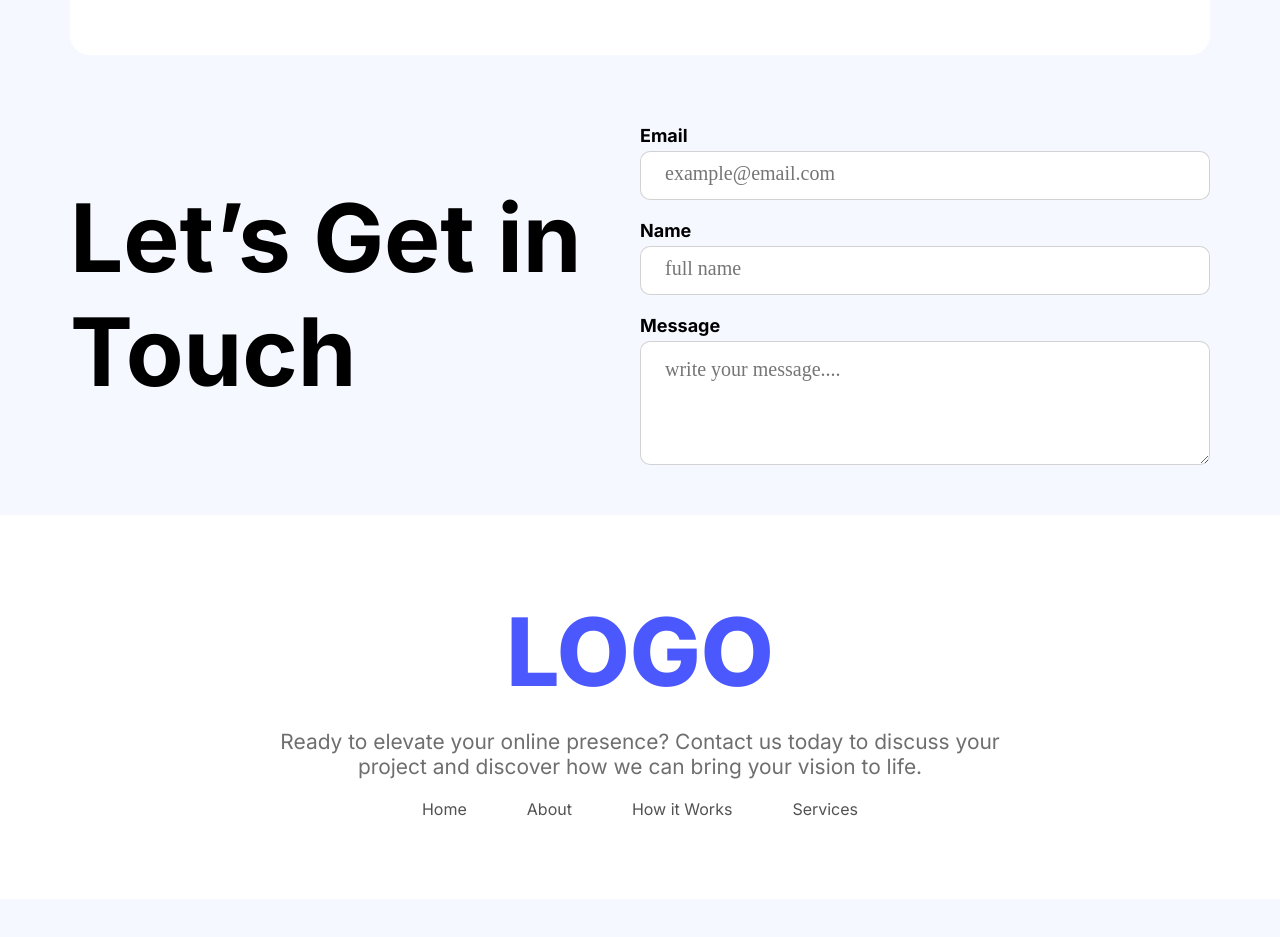
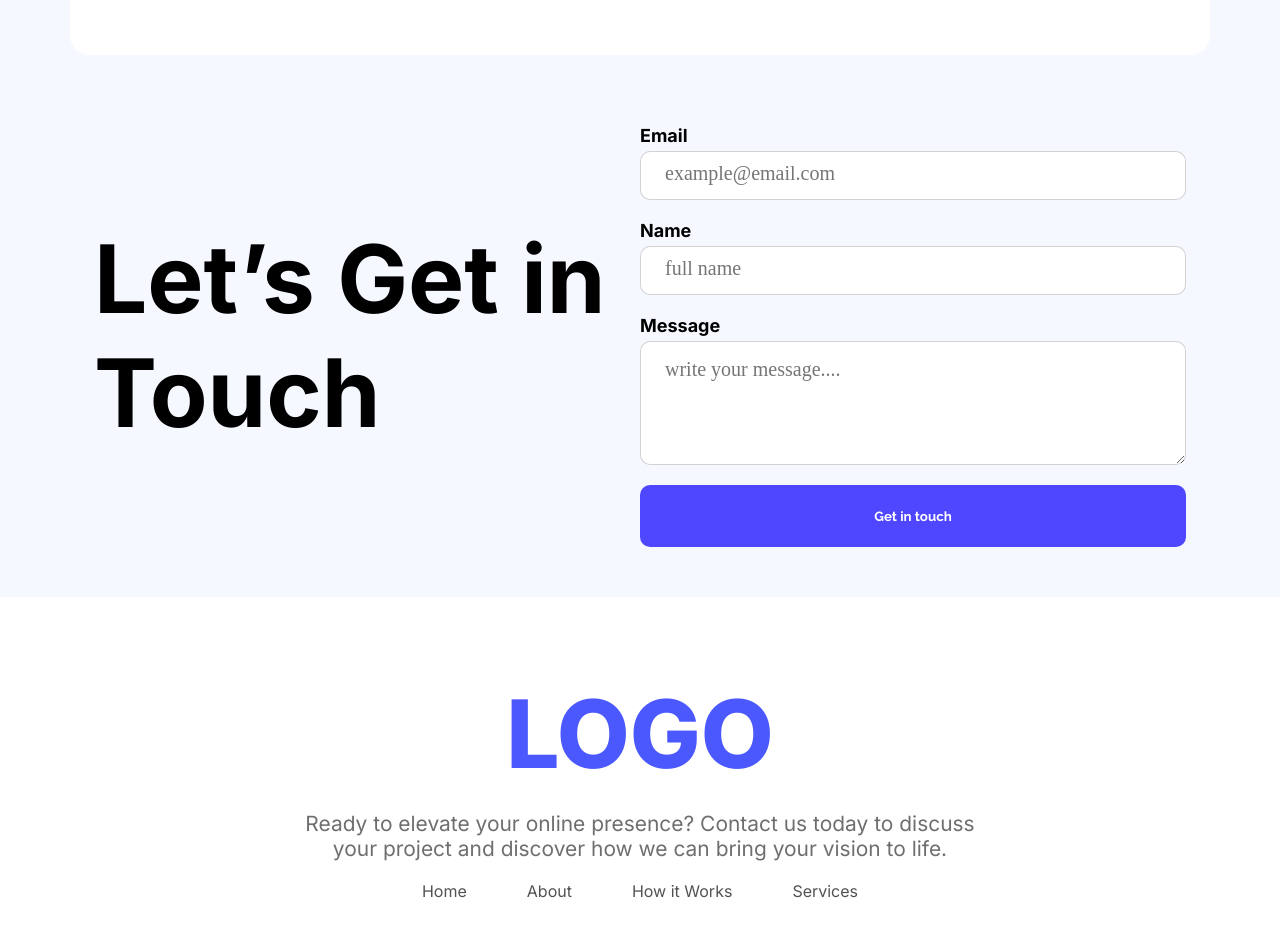
Before and after one commit to sakib-git/B12A01-landing-launchpad, a plain HTML site: page index.html in a window 1280 px wide. Shown: the part 2480-3417 px from the top of the page. Before the commit the page ends 3379 px from the top, so only its background shows below. Drawn offline with Linux system fonts and the light colour scheme.

Commit message:
final commit

```diff
--- a/index.html
+++ b/index.html
@@ -144,6 +144,7 @@
     Message
      <textarea name="" id="" cols="40" rows="6" placeholder="write your message...."></textarea>
    </label>
+   <button class="get-in-touch-btn">Get in touch</button>
        </div>
     </div>
     </main>
--- a/style.css
+++ b/style.css
@@ -170,8 +170,8 @@ h2 {
 
 .Thousands-Of-Productive-Users {
   max-width: 1140px;
+  background-color: #4d47ff17;
   margin-inline: auto;
-  background-color: #4d47ff17;
   margin-bottom: 50px;
   border-radius: 20px;
 }
@@ -239,7 +239,7 @@ h4 {
   }
 }
 .card {
-  width: 100%;
+  width: 90%;
   background-color: #ffffff;
   padding: 1.5rem;
   display: flex;
@@ -299,6 +299,7 @@ font-size: clamp(1rem, 0.775rem + 0.4vw, 1.2rem);
  padding-block: 60px;
  border-radius: 20px;
  margin-block: 70px;
+ padding-inline: 1.5rem;
 
  p{
     font-size: clamp(1rem, 0.3117rem + 1.2468vw, 1.4rem);
@@ -332,6 +333,7 @@ font-size: clamp(1rem, 0.775rem + 0.4vw, 1.2rem);
   justify-content: space-between;
   align-items: center;
   margin-block: 50px;
+  padding-inline: 1.5rem;
   span{
     width: 50%;
      font-size: clamp(2rem, 1.2381rem + 7.619vw, 5.9rem);
@@ -387,7 +389,16 @@ textarea{
       padding-inline: 1.5rem;
     padding-block: 1rem;
 }
-
+.get-in-touch-btn{
+  height: 62px;
+  background: #4e47ff;
+  color: white;
+  border: none;
+  border-radius: 10px;
+  cursor: pointer;
+  font-family: 'raleway';
+  font-weight: bold;
+}
 footer{
   background-color: white;
   padding-block: 5rem;
@@ -415,6 +426,7 @@ footer a{
 }
 
 .footer-div{
+  padding-inline: 1.5rem;
   max-width: 720px;
   display: flex;
   flex-direction: column;
```
